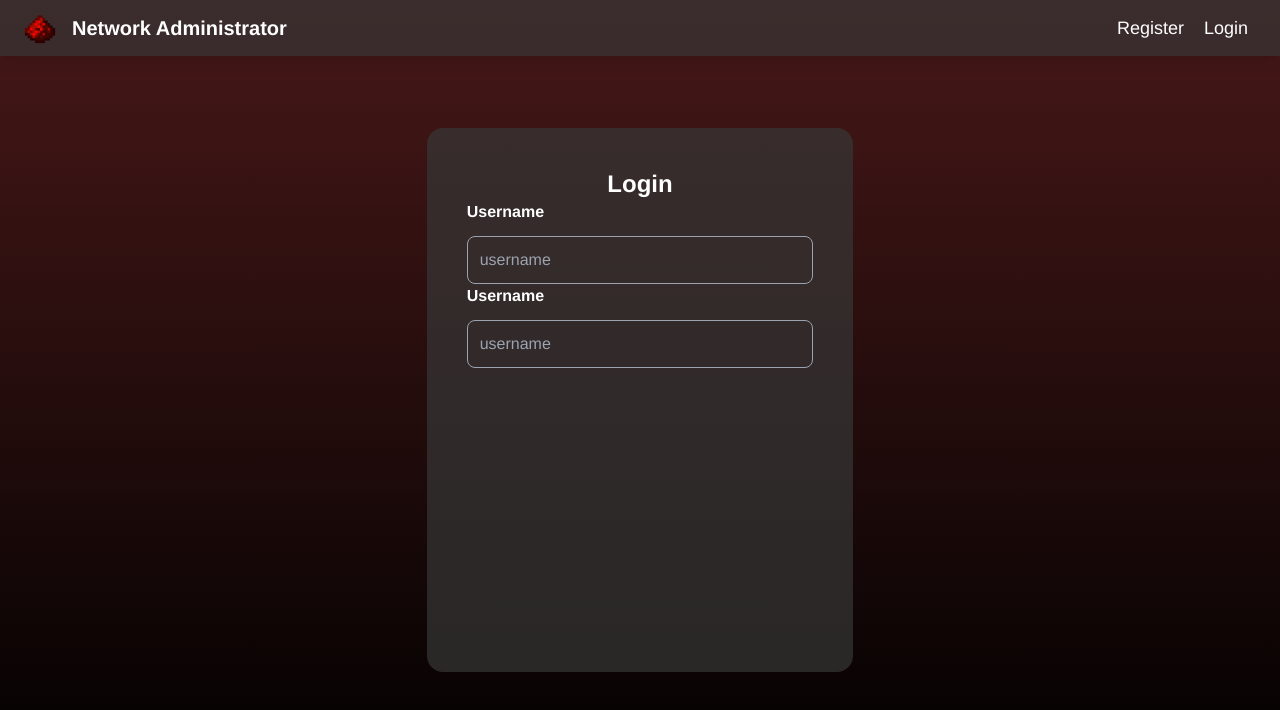
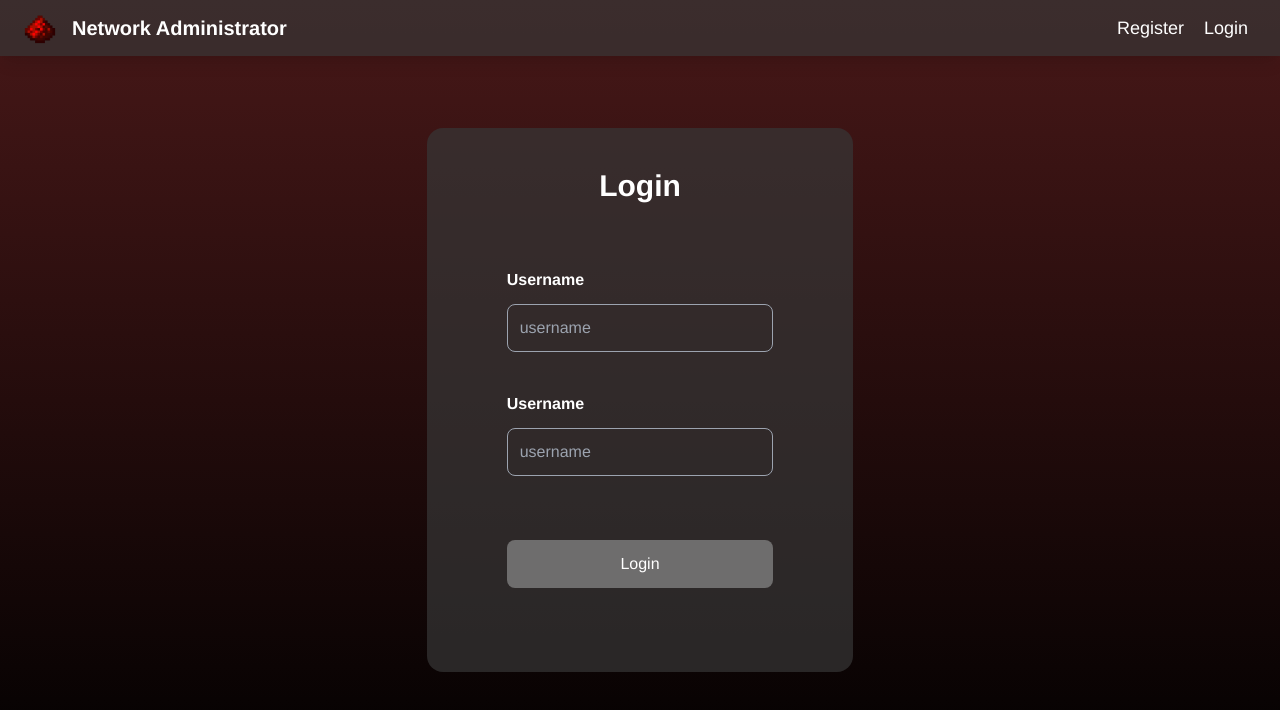
Before and after one commit to alan-palacios/Network-Administrator, a React (Create React App) app in the folder front-end/: page / in a window 1280 px wide. Shown: the top 710 px of the page. Built offline with nearby package versions, Linux system fonts and the light colour scheme.

Commit message:
add login screen

```diff
--- a/front-end/src/components/Button.js
+++ b/front-end/src/components/Button.js
@@ -1,9 +1,10 @@
 import React from 'react'
 
-export default function Button({label, onClick}) {
+export default function Button({label, onClick, className}) {
 	return (
-		<div>
-			<button value={label} onClick={onClick} />
-		</div>
+		<button onClick={onClick}
+				className={`bg-gray-light h-12 w-full rounded-lg bg-opacity-70 hover:bg-gray-medium ${className}`}>
+			{label}
+		</button>
 	)
 }
--- a/front-end/src/components/Input.js
+++ b/front-end/src/components/Input.js
@@ -5,7 +5,8 @@ export default function Input({label, placeholder, className}) {
 		<div className='flex-col flex text-left space-y-3 text-white'>
 			<label className='font-bold'>{label}</label>
 			<input placeholder={placeholder}
-					className='h-12 rounded-lg px-3 border-1 border-gray-400 bg-transparent ' />
+					className='h-12 rounded-lg px-3 border-1 border-gray-400
+								bg-transparent ring-0 outline-none focus:border-white ' />
 		</div>
 	)
 }
--- a/front-end/src/components/Title.js
+++ b/front-end/src/components/Title.js
@@ -2,7 +2,7 @@ import React from 'react'
 
 export default function Title({children}) {
 	return (
-		<h1 className='font-bold text-2xl'>
+		<h1 className='font-bold text-3xl'>
 			{children}
 		</h1>
 	)
--- a/front-end/src/pages/Login.js
+++ b/front-end/src/pages/Login.js
@@ -6,12 +6,14 @@ import Title from '../components/Title'
 export default function Login() {
 	return (
 		<div className='bg-opacity-70 w-1/3 m-auto h-screen py-32'>
-			<div className='bg-gray-dark bg-opacity-70 h-full rounded-2xl text-center p-10'>
+			<div className='bg-gray-dark bg-opacity-70 h-full rounded-2xl text-center p-10 px-20'>
 				<Title>
 					Login
 				</Title>
-				<Input placeholder={'username'} label={'Username'} />
-				<Input placeholder={'username'} label={'Username'} />
+				<div className='space-y-10 my-16'>
+					<Input placeholder={'username'} label={'Username'} />
+					<Input placeholder={'username'} label={'Username'} />
+				</div>
 				<Button label={'Login'} />
 			</div>
 		</div>
--- a/front-end/tailwind.config.js
+++ b/front-end/tailwind.config.js
@@ -13,6 +13,8 @@ module.exports = {
           dark: '#481818'
         },
         gray:{
+          light: '#8B8B8B',
+          medium: '#4D4D4D',
           dark: '#373737'
         }
       },
```
